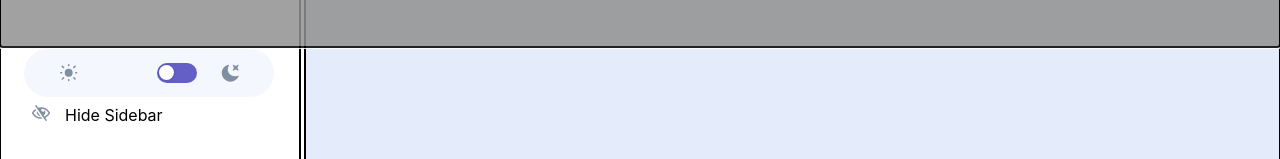
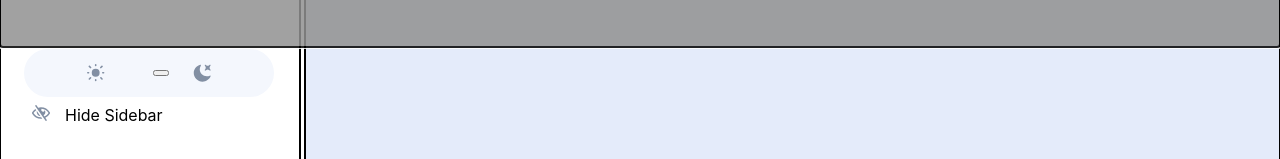
Before and after one commit to aliuwd927/kanban-task-management-web-app, a React (Create React App) app in the folder client/: page / in a window 1280 px wide. Shown: the part 793-952 px from the top of the page. Built offline with nearby package versions, Linux system fonts and the light colour scheme.

Commit message:
need to apply css to switch

```diff
--- a/client/src/components/sidebar/ThemeComponent.tsx
+++ b/client/src/components/sidebar/ThemeComponent.tsx
@@ -1,14 +1,16 @@
 import iconlighttheme from "../../assets/icon-light-theme.svg";
 import icondarktheme from "../../assets/icon-dark-theme.svg";
+import SlideToggle from "./slidetoggle";
 export default function ThemeComponent() {
   return (
     <div className="theme_Container">
       <img src={iconlighttheme} alt="" className="icon_Light_Theme_Img" />
       <div className="overlay"></div>
-      <input className="slide_Toggle" id={`react-switch-new`} type="checkbox" />
+      <SlideToggle/>
+      {/* <input className="slide_Toggle" id={`react-switch-new`} type="checkbox" />
       <label className="switch_Label" htmlFor={`react-switch-new`}>
         <span className={`switch_Button`} />
-      </label>
+      </label> */}
       <img src={icondarktheme} alt="" className="icon_Dark_Theme_Img" />
     </div>
   );
--- /dev/null
+++ b/client/src/components/sidebar/slidetoggle.tsx
@@ -0,0 +1,17 @@
+import {Switch} from '@headlessui/react';
+import { useState } from 'react';
+
+export default function SlideToggle(){
+    const [enabled, setEnabled] = useState(false)
+    return(
+        <Switch
+            checked={enabled}
+            onChange={setEnabled}
+            className = {`${enabled} ? 'bg-blue-600': 'bg-gray-200'`}
+
+        >
+            <span className='sr-only'></span>
+            <span className = {`${enabled} ? 'bg-blue-600': 'bg-gray-200'`}></span>
+        </Switch>
+    )
+}
```
